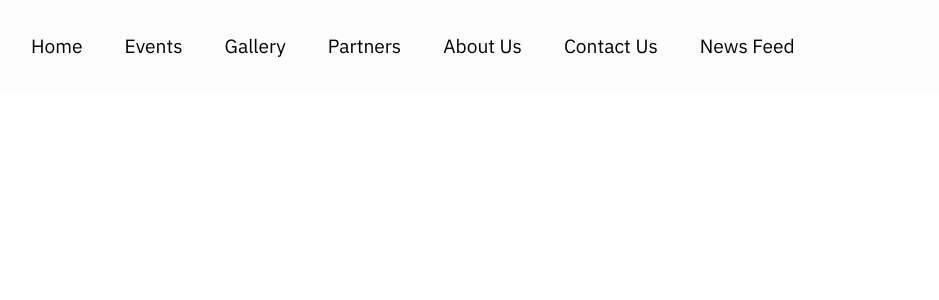
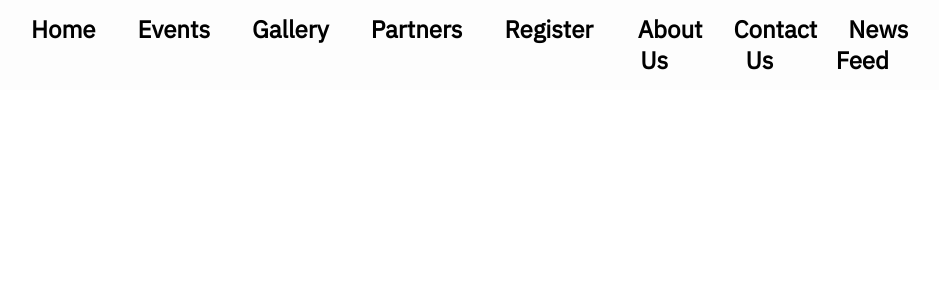
Before and after one commit to Ecstasia-22/Ecstasia-2022-Web, a React (Create React App) app: page / in a window 1280 px wide. Shown: the top 300 px of the page, without its empty margins (161-1100 px from the left). Built offline with nearby package versions, Linux system fonts and the light colour scheme.

Commit message:
small changes

```diff
--- a/src/components/Navbar/MenuItems.jsx
+++ b/src/components/Navbar/MenuItems.jsx
@@ -20,6 +20,11 @@ export const MenuItems = [
     cName: 'nav-links'
   },
   {
+    title: 'Register',
+    url: '#',
+    cName: 'nav-links'
+  },
+  {
     title: 'About Us',
     url: '#',
     cName: 'nav-links'
--- a/src/components/Navbar/style.css
+++ b/src/components/Navbar/style.css
@@ -11,11 +11,15 @@
   align-items: center;
   font-size: 1.2rem;
   background-color: rgb(253, 253, 253);
+  font-style: normal;
+  font-weight: bold;
+  font-size: 24px;
+  line-height: 31px;
 }
 
 .nav-menu {
   display: grid;
-  grid-template-columns: repeat(7, auto);
+  grid-template-columns: repeat(8, auto);
   grid-gap: 10px;
   list-style: none;
   text-align: center;
```
